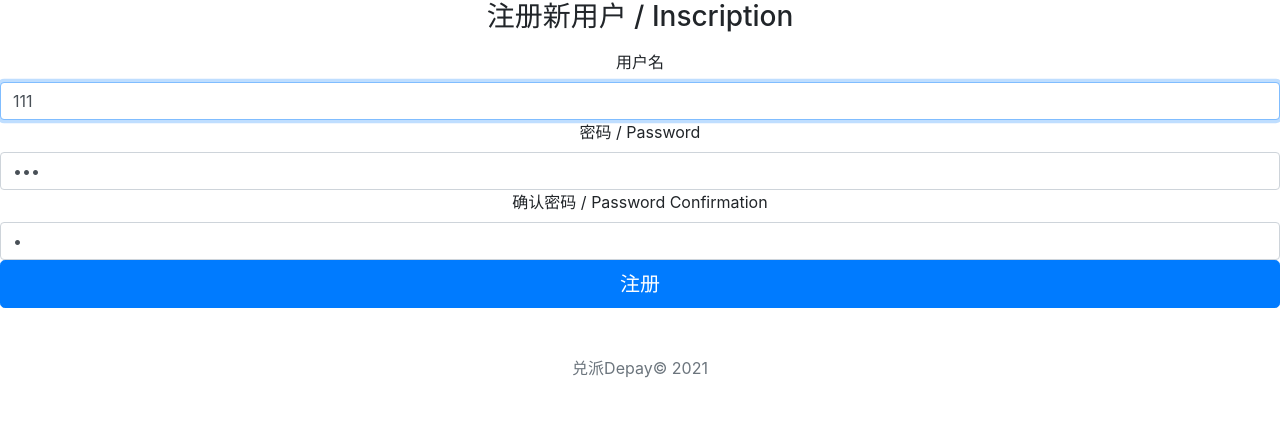
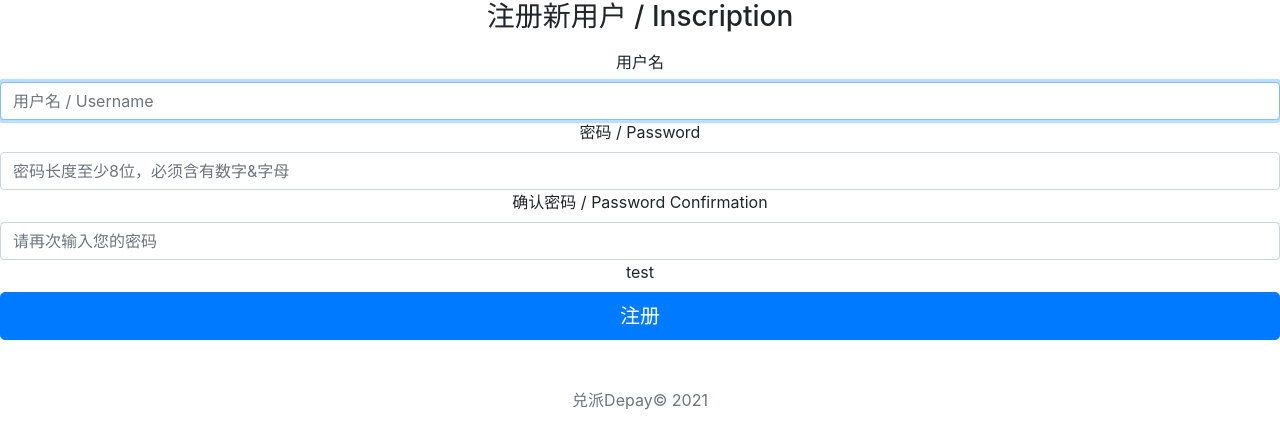
Before and after one commit to YEPing02/depay-frontend, an Angular app: page /signup in a window 1280 px wide. Shown: the top 448 px of the page. Built offline with nearby package versions, Linux system fonts and the light colour scheme.

Commit message:
Add pseudo pwd check

```diff
--- a/src/app/user/sign-up/sign-up.component.html
+++ b/src/app/user/sign-up/sign-up.component.html
@@ -7,14 +7,16 @@
 
             </div>
             <label for="inputPseudo" class="visually-hidden">用户名</label>
-            <input type="text" name="inputPseudo" class="form-control" placeholder="用户名 / Username" [(ngModel)]="input.pseudo"  autofocus>
+            <input type="text" name="inputPseudo" class="form-control" placeholder="用户名 / Username" [(ngModel)]="input.pseudo" (keyup)="checkPseudo()"  autofocus>
+            <label for="inputPseudo" class="visually-hidden">{{rslUniquePseudo}}</label>
 
             <label for="inputPassword" class="visually-hidden">密码 / Password</label>
-            <input type="password" name="inputPassword" class="form-control" placeholder="密码长度至少8位，必须含有数字&字母" [(ngModel)]="input.password" >
+            <input type="password" name="inputPassword" class="form-control" placeholder="密码长度至少8位，必须含有数字&字母" [(ngModel)]="input.password" (keyup)="checkPasswordSecurity()" >
+            <label for="inputPassword" class="visually-hidden">{{rslSecurePassword}}</label>
 
             <label for="confirmPassword" class="visually-hidden">确认密码 / Password Confirmation</label>
-            <input type="password" name="confirmPassword" class="form-control" placeholder="请再次输入您的密码"  [(ngModel)]="passwordVerif" >
-
+            <input type="password" name="confirmPassword" class="form-control" placeholder="请再次输入您的密码"  [(ngModel)]="passwordSeconde" (keyup)="checkSamePassword()">
+            <label for="confirmPassword" class="visually-hidden">{{rslSamePassword}}</label>
 
             <button class="w-100 btn btn-lg btn-primary" type="submit" (click)="onSubmit(input)" >注册</button>
 
--- a/src/app/user/sign-up/sign-up.component.ts
+++ b/src/app/user/sign-up/sign-up.component.ts
@@ -1,6 +1,7 @@
 import { Component, OnInit } from '@angular/core';
-import {SignUpInfo} from './signUpInfo';
-import { FormBuilder } from '@angular/forms';
+import { SignUpInfo } from './signUpInfo';
+import { UserService } from '../user.service';
+
 
 @Component({
   selector: 'app-sign-up',
@@ -8,23 +9,87 @@ import { FormBuilder } from '@angular/forms';
   styleUrls: ['./sign-up.component.css']
 })
 export class SignUpComponent implements OnInit {
-  input : SignUpInfo ={
-    pseudo : "111",
-    password : "111",
+  input: SignUpInfo = {
+    pseudo: "",
+    password: "",
+  }
+  passwordSeconde: String = "";
 
+  rslUniquePseudo: String = '';
+  rslSecurePassword: String = '';
+  rslSamePassword: String = 'test';
+
+
+  constructor(private userService: UserService) {
   }
-  passwordVerif : String = "6";
-
-  constructor() {
-   }
 
   ngOnInit(): void {
   }
 
-  onSubmit(customerData : any) {
-    console.warn('submit', customerData);
-    console.warn(this.passwordVerif);
+  onSubmit(customerData: any) {
+    if(this.readyToSubmit()){
+      this.userService.createUser(customerData);
+    }
+    else{
+      console.log("waiiiiiiiiiit");
+    }
 
+
+
+
+  }
+
+  checkPseudo() :boolean{
+    if (this.input.pseudo != '') {
+      this.userService.checkUniquePseudo(this.input.pseudo).subscribe(
+        res => {
+          if (res) {
+
+            this.rslUniquePseudo = "YES!";
+            return true;
+          } else {
+            this.rslUniquePseudo = "ToT";
+            return false;
+          }
+        }
+      )
+    }
+    else{
+      this.rslUniquePseudo='';
+    }
+
+    return false;
+  }
+
+  checkPasswordSecurity(): boolean {
+this.passwordSeconde="";
+this.rslSamePassword ="";
+
+return true;
+
+  }
+
+  checkSamePassword() :boolean{
+    if (this.input.password=="" || this.passwordSeconde==""){
+      this.rslSamePassword=""
+    }
+
+
+    if(this.userService.isSame(this.input.password,this.passwordSeconde)){
+      this.rslSamePassword =":)"
+      return true;
+    }
+    else{
+      this.rslSamePassword ="Noooo";
+    }
+    return false;
+
+  }
+
+
+  readyToSubmit() {
+
+    return this.checkSamePassword() && this.checkPasswordSecurity() && this.checkPseudo() && this.input.password!="" &&this.input.pseudo!="";
   }
 
 
--- a/src/app/user/user.service.ts
+++ b/src/app/user/user.service.ts
@@ -1,9 +1,40 @@
+import { HttpClient, HttpParams } from '@angular/common/http';
 import { Injectable } from '@angular/core';
+import { Observable } from 'rxjs';
+import { __param } from 'tslib';
 
 @Injectable({
   providedIn: 'root'
 })
 export class UserService {
 
-  constructor() { }
+  constructor(private httpClient : HttpClient) {
+
+   }
+
+   createUser (user : any){
+     this.httpClient.post('http://localhost:8080/user',user).subscribe(
+        function(res){
+          console.log(res);
+        },
+        function(err){
+          console.log(err)
+        }
+
+     )
+     console.log(1)
+
+   }
+
+   checkUniquePseudo(pseudo : string) : Observable<boolean>{
+     var param =new HttpParams().set('pseudo',pseudo);
+
+     return this.httpClient.get<boolean>("http://localhost:8080/user/unique",{'params':param});
+   }
+
+   isSame(text1 : String, text2:String):boolean{
+     return text1 == text2;
+   }
+
+
 }
```
